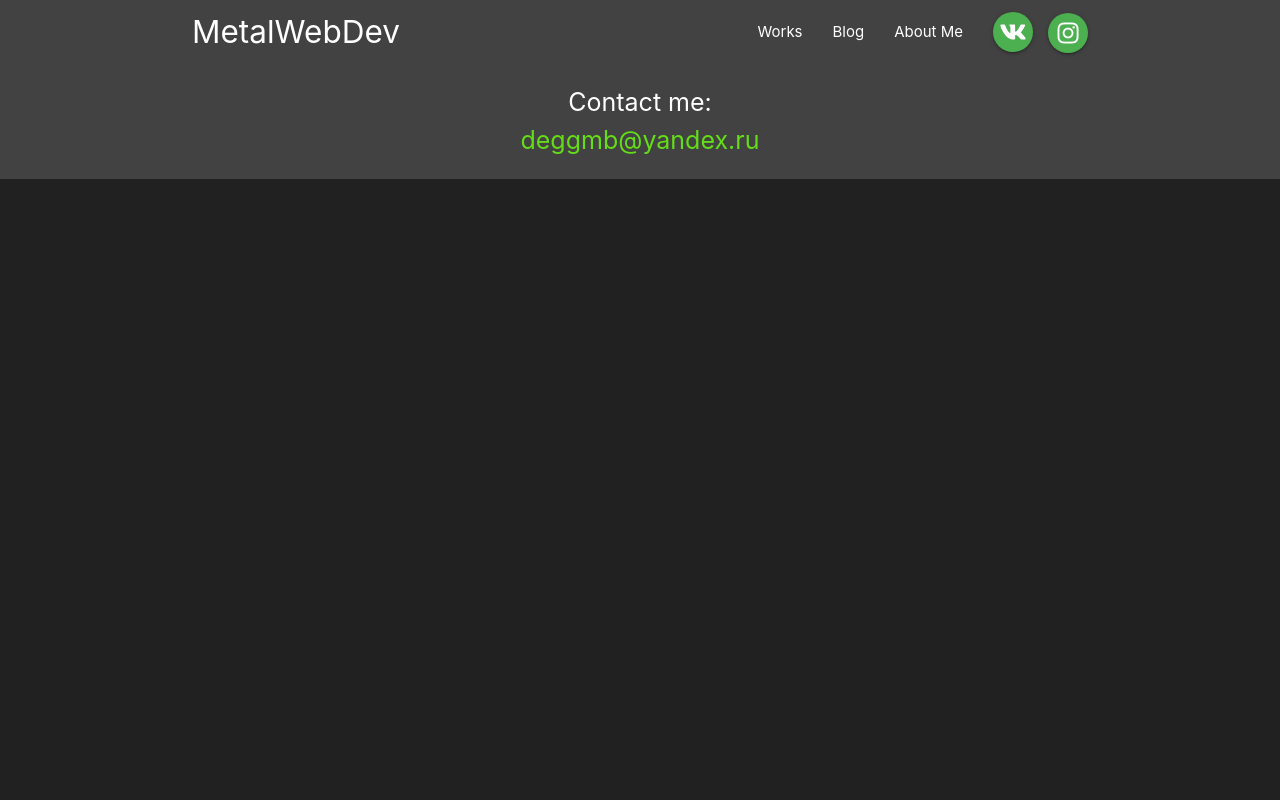
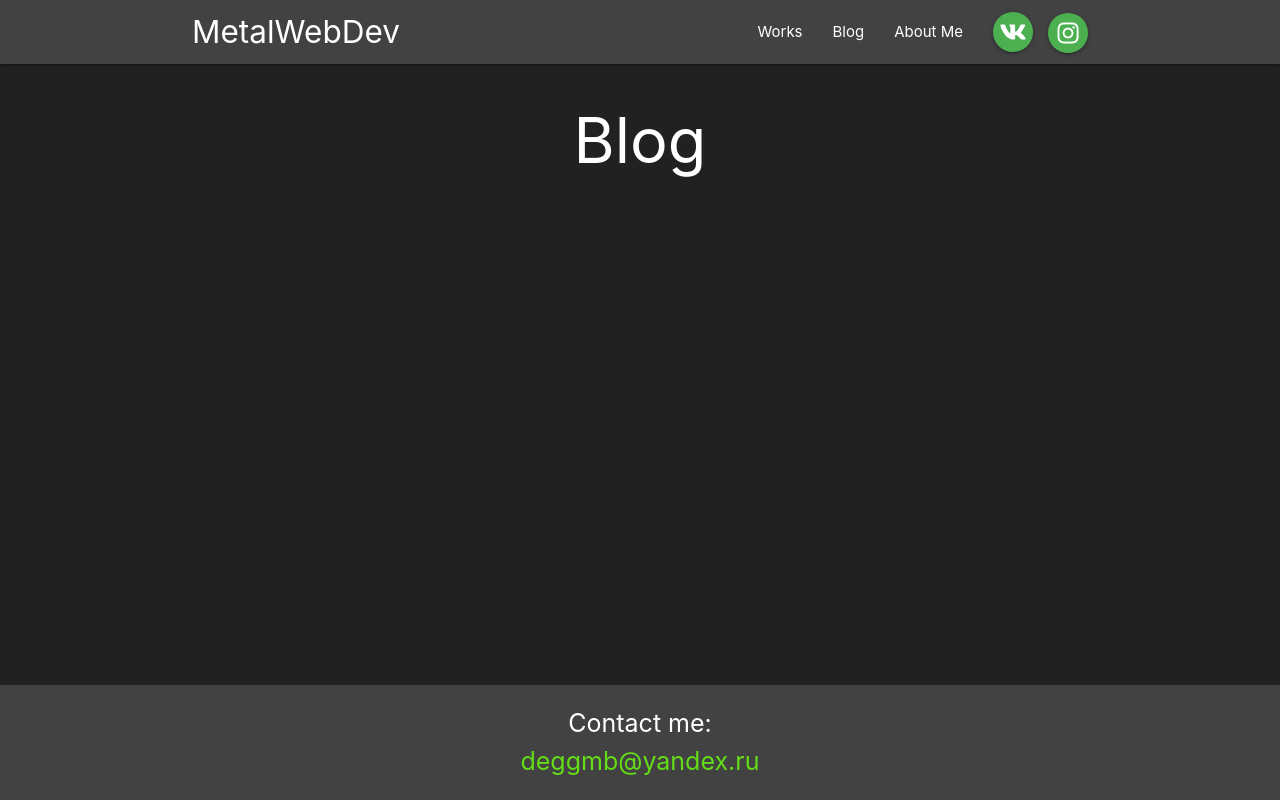
Before and after one commit to lenaryan/my-site-react, a React (Create React App) app: page /blog in a window 1280 px wide. Built offline with nearby package versions, Linux system fonts and the light colour scheme.

Commit message:
added components for links in the navbar

```diff
--- a/src/App.js
+++ b/src/App.js
@@ -1,8 +1,11 @@
 import React, { Component } from 'react';
 import Navbar from './components/Navbar';
 import {BrowserRouter, Route, Switch} from 'react-router-dom';
-import Home from './components/Home';
+import Home from './components/pages/Home';
 import Footer from './components/Footer';
+import Works from './components/pages/Works';
+import Blog from './components/pages/Blog';
+import Me from './components/pages/Me';
 
 class App extends Component {
   render() {
@@ -12,6 +15,9 @@ class App extends Component {
           <Navbar />
           <Switch>
             <Route exact path="/" component={Home} />
+            <Route exact path="/works" component={Works} />
+            <Route exact path="/blog" component={Blog} />
+            <Route exact path="/about-me" component={Me} />
           </Switch>
           <Footer />
         </div>
--- a/src/components/Navbar.js
+++ b/src/components/Navbar.js
@@ -20,9 +20,9 @@ class Navbar extends Component {
                             <i className="material-icons light-green-text">menu</i>
                         </a>
                         <ul className="right hide-on-med-and-down">
-                            <li><NavLink to="/">Works</NavLink></li>
-                            <li><NavLink to="/">Blog</NavLink></li>
-                            <li><NavLink to="/">About Me</NavLink></li>
+                            <li><NavLink to="/works">Works</NavLink></li>
+                            <li><NavLink to="/blog">Blog</NavLink></li>
+                            <li><NavLink to="/about-me">About Me</NavLink></li>
                             <li><a className="btn-floating green" href="vk.com/lena_ryan"><i className="fab fa-vk"></i></a></li>
                             <li><a className="btn-floating green" style={{margin:0}} href="www.instagram.com/russian_plazma_drink"><i className="fab fa-instagram"></i></a></li>
                         </ul>
@@ -30,9 +30,9 @@ class Navbar extends Component {
                 </nav>
 
                 <ul className="sidenav grey darken-1" id="mobile-menu">
-                    <li><NavLink to="/">Works</NavLink></li>
-                    <li><NavLink to="/">Blog</NavLink></li>
-                    <li><NavLink to="/">About Me</NavLink></li>
+                    <li><NavLink to="/works">Works</NavLink></li>
+                    <li><NavLink to="/blog">Blog</NavLink></li>
+                    <li><NavLink to="/about-me">About Me</NavLink></li>
                     <li><a className="social-mob" href="vk.com/lena_ryan">
                             <i className="fab fa-vk light-green-text text-accent-3"></i>
                         </a>
--- /dev/null
+++ b/src/components/pages/Blog.js
@@ -0,0 +1,13 @@
+import React, { Component } from 'react';
+
+class Blog extends Component {
+    render() {
+        return(
+            <div className="container blog">
+                <h1 className="center">Blog</h1>
+            </div>
+        )
+    }
+}
+
+export default Blog;
--- /dev/null
+++ b/src/components/pages/Me.js
@@ -0,0 +1,11 @@
+import React from "react";
+
+const Me = () => {
+    return (
+        <div className="container me">
+            <h1 className="center">Hey, I'm Lena!</h1>
+        </div>
+    )
+}
+
+export default Me;
--- /dev/null
+++ b/src/components/pages/Works.js
@@ -0,0 +1,11 @@
+import React from "react";
+
+const Works = () => {
+    return (
+        <div className="container works">
+            <h1 className="center">My Works</h1>
+        </div>
+    )
+}
+
+export default Works;
```
Also changed, not shown: src/components/pages/Home.js (renamed from src/components/Home.js).
